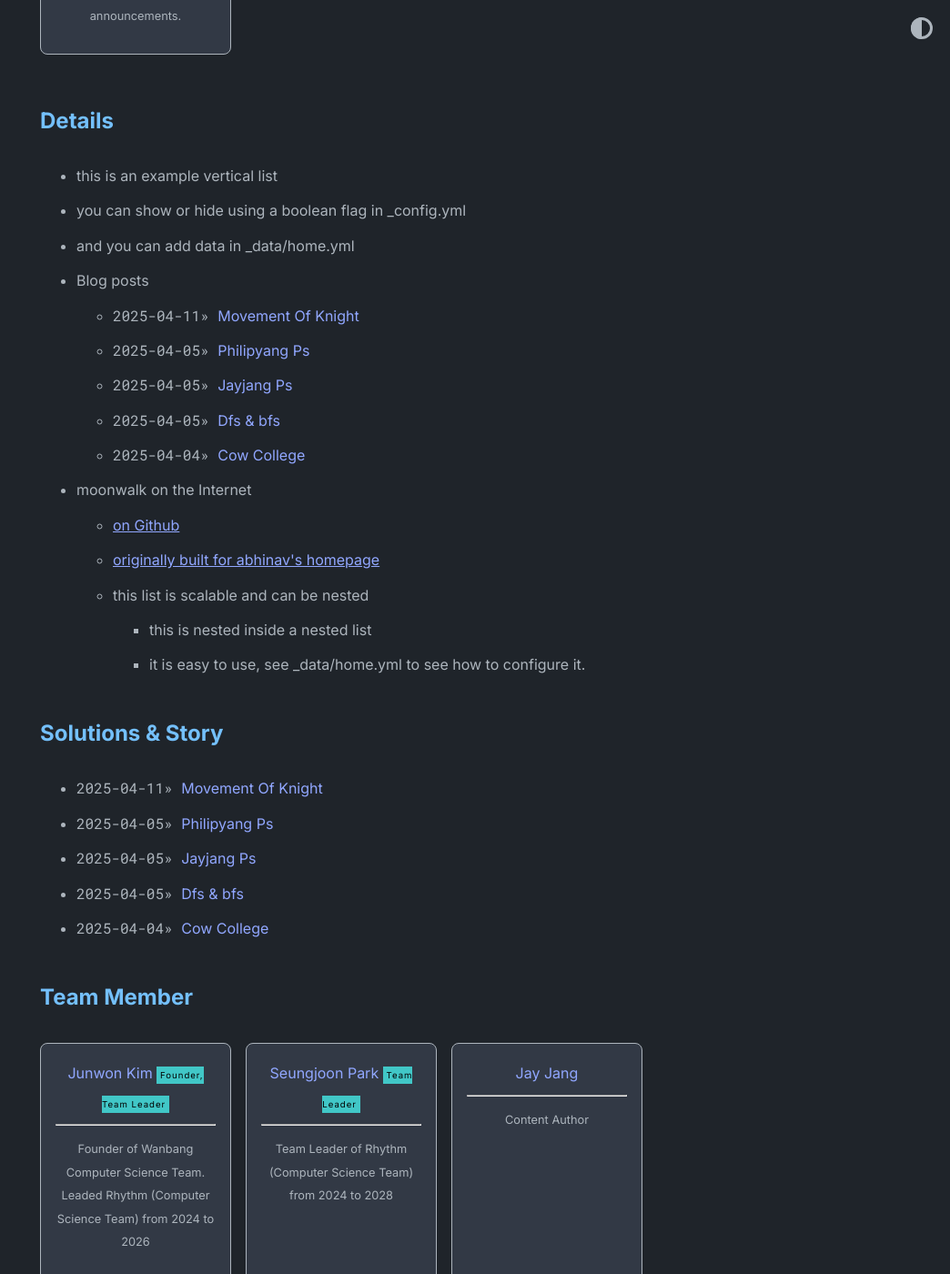
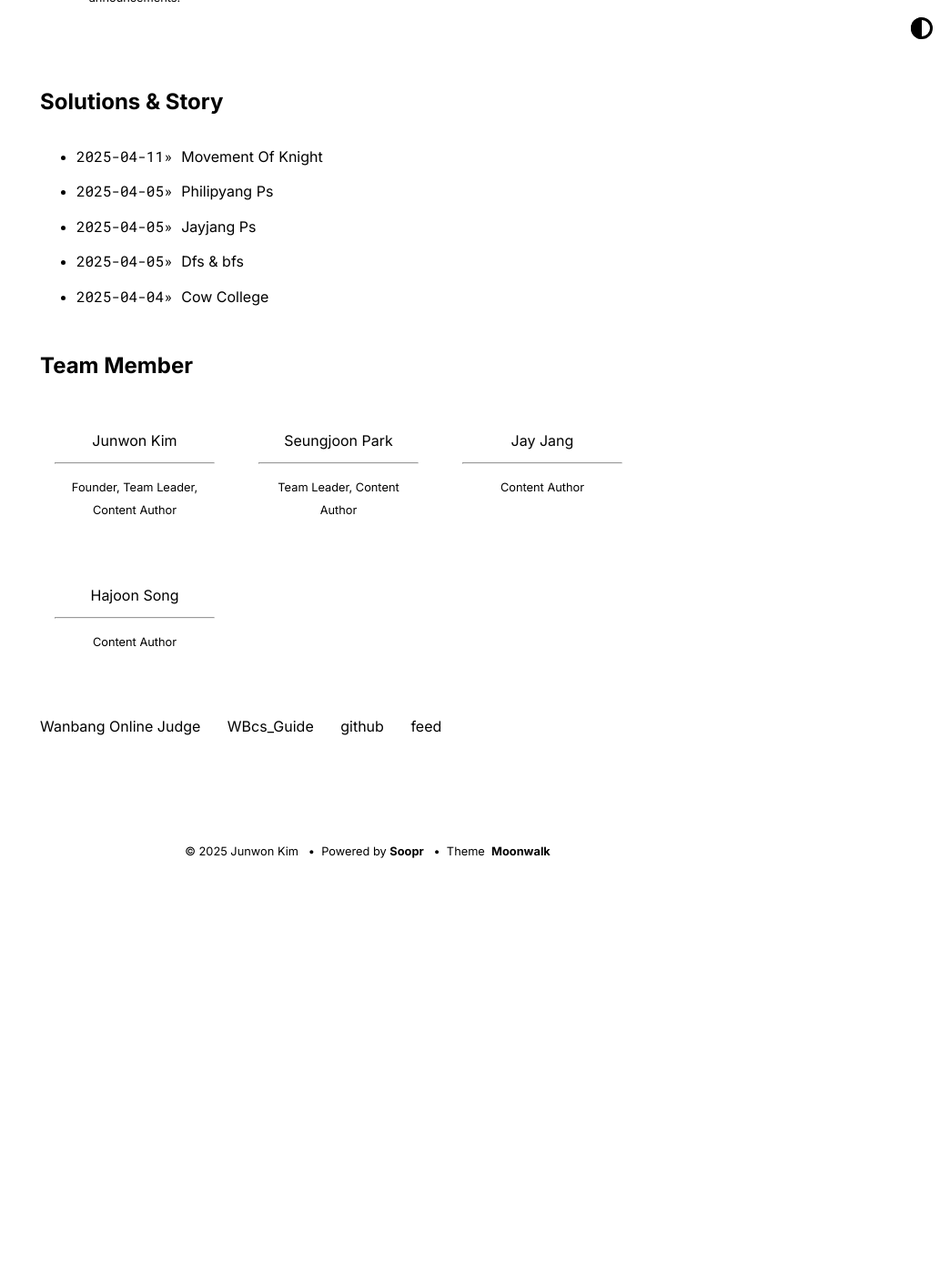
Before and after one commit to jaejun0909/A-Guide-to-Computer-Science, a Jekyll site: the page built from index.md, in a window 1280 px wide and 1400 px high, scrolled down 857 px. Shown: the whole window at 91% size, without its empty margins (236-1280 px from the left). Built offline with Jekyll 4.4.1, drawn with Linux system fonts in a browser that asks for light colours; after the commit the page ends 1818 px from its top, so only the background shows below that.

Commit message:
Edit Config.yml

```diff
--- a/_config.yml
+++ b/_config.yml
@@ -15,7 +15,7 @@ favicon: "./logo.png" # relative path to site's favicon
 remote_theme: abhinavs/moonwalk
 
 theme_config:
-  appearance: "dark" # can be "light", "dark" or "auto"
+  appearance: "auto" # can be "light", "dark" or "auto"
   appearance_toggle: true # if appearance can be switched by user
   back_home_text: "home.." # customize text for homepage link in post layout
   date_format: "%Y-%m-%d" # customize how date is formatted
@@ -27,7 +27,7 @@ theme_config:
   show_projects: true # show projects as cards, add in _data/home.yml
   show_blog: true # show blog posts added in _posts
   show_old_projects: true # show old projects as cards, add in _data/home.yml
-  show_misc_list: true # show generic vertical list for misc details, add _data/home.yml
+  show_misc_list: false # show generic vertical list for misc details, add _data/home.yml
   show_reading_time: true # show number of words and reading time in the blog posts
   show_tags: true # show tags in a blog posts
   # options for "home" page
--- a/_data/home.yml
+++ b/_data/home.yml
@@ -27,17 +27,16 @@ project_entries:
 old_project_entries:
   - title: Junwon Kim
     url: https://github.com/notj-code/
-    desc: Founder of Wanbang Computer Science Team. Leaded Rhythm (Computer Science Team) from 2024 to 2026
-    highlight: Founder, Team Leader
+    desc: Founder, Team Leader, Content Author
 
   - title: Seungjoon Park
     url: https://github.com/PSJ-11
-    desc: Team Leader of Rhythm (Computer Science Team) from 2024 to 2028
-    highlight: Team Leader
+    desc: Team Leader, Content Author
 
   - title: Jay Jang
     url: https://github.com/jaejun0909
     desc: Content Author
+
   - title: Hajoon Song
     url: https://github.com/Hajun091024
     desc: Content Author
@@ -57,6 +56,7 @@ footer_entries:
 
 misc_entries:
   - title: this is an example vertical list
+
     url: false
 
   - title: you can show or hide using a boolean flag in _config.yml
```
